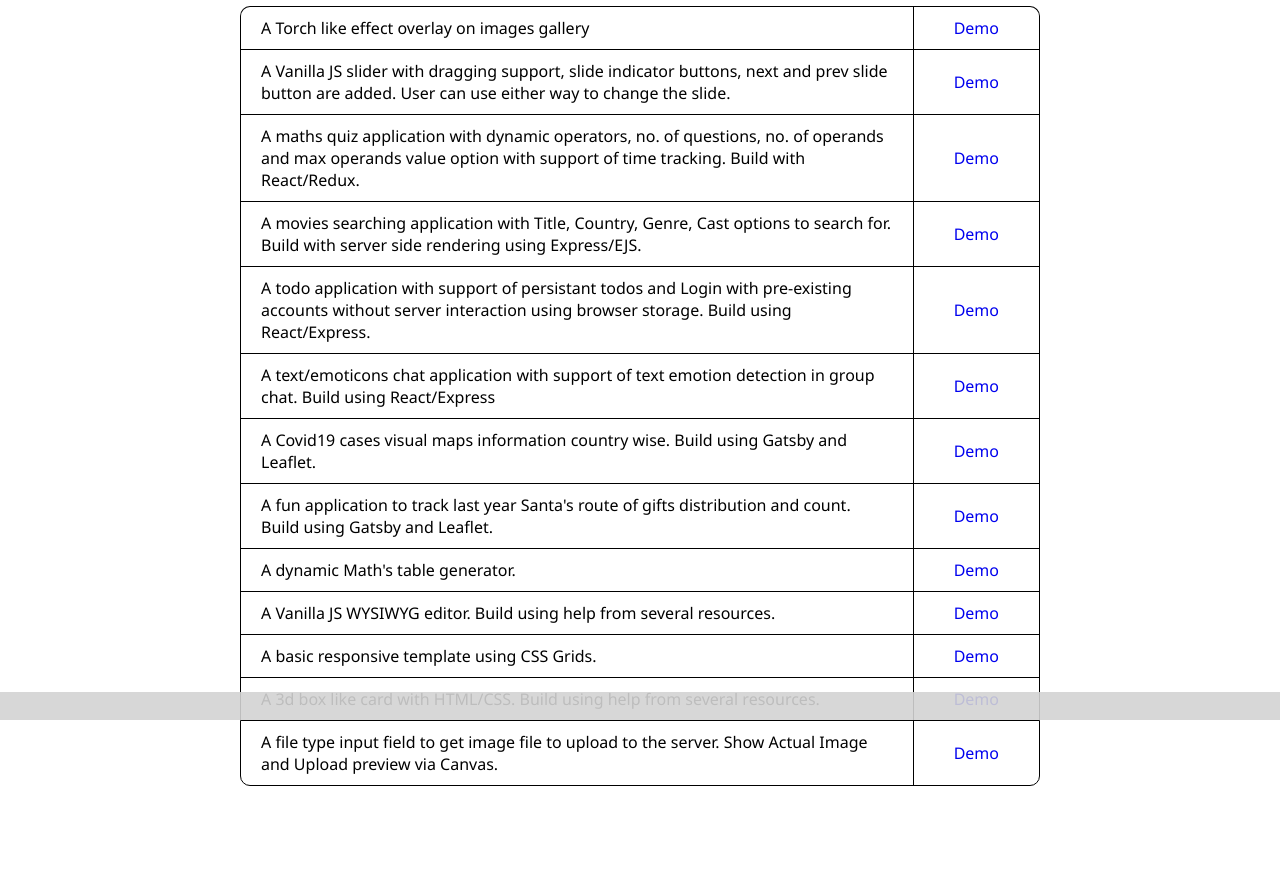
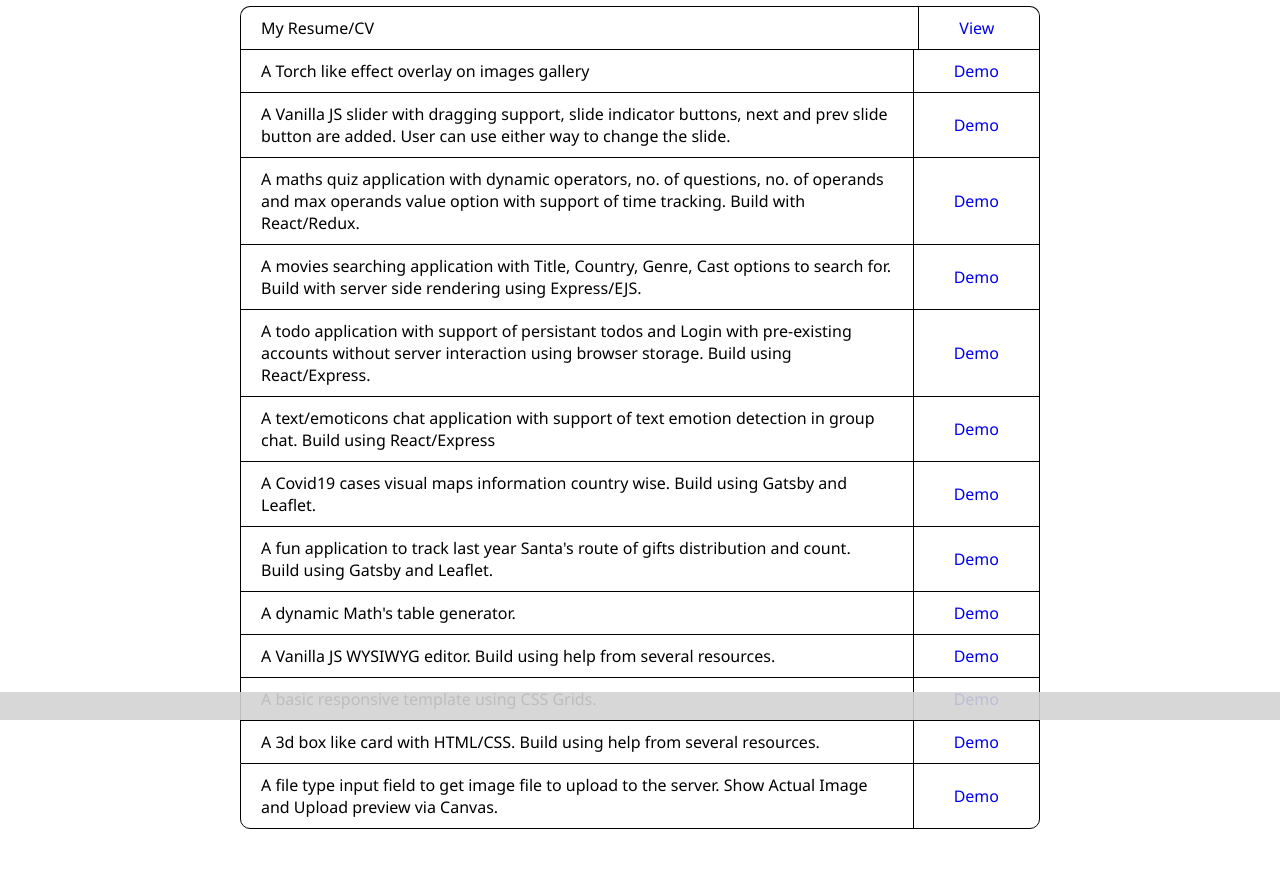
Before and after one commit to preetzira/preetzira.github.io, a plain HTML site: page index.html in a window 1280 px wide. Shown: the part 80-959 px from the top of the page. Before the commit the page ends 916 px from the top, so only its background shows below. Drawn offline with Linux system fonts and the light colour scheme.

Commit message:
Added link to Resume/CV

```diff
--- a/index.html
+++ b/index.html
@@ -10,6 +10,10 @@
       <div class="container">
         <h1 class="center">Welcome to my Github Pages</h1>
         <div class="work-links">
+          <div class="link">
+            <div class="description">My Resume/CV</div>
+            <div class="demo"><a target="_blank" href="./GURPREET-CV.pdf">View</a></div>
+          </div>
           <div class="link">
             <div class="description">A Torch like effect overlay on images gallery</div>
             <div class="demo"><a target="_blank" href="./torch-effect">Demo</a></div>
```
